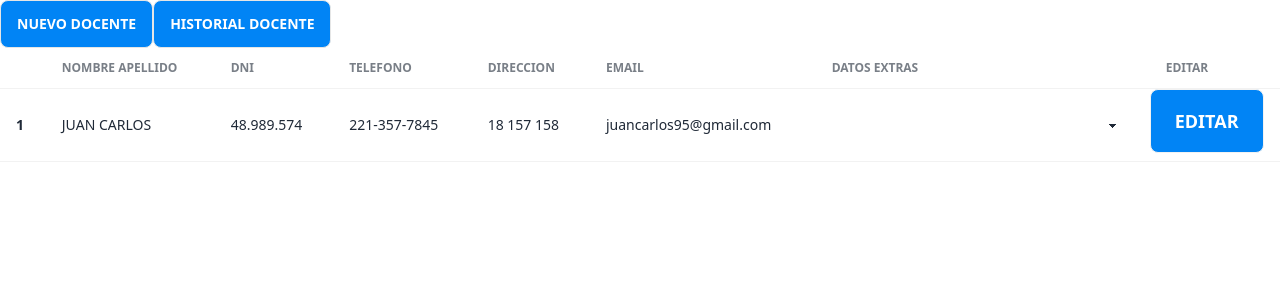
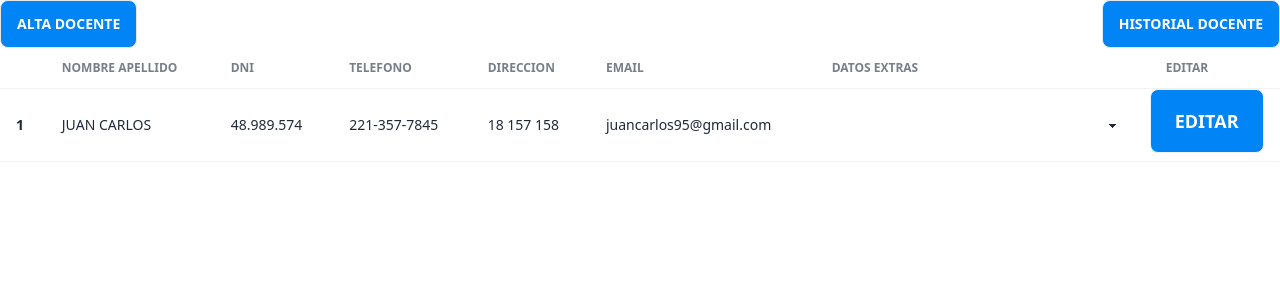
Before and after one commit to sebastianFeltes/app-asistencia-client, a React (Vite) app: page /datos-docentes in a window 1280 px wide. Shown: the top 300 px of the page. Built offline with nearby package versions, Linux system fonts and the light colour scheme.

Commit message:
Los botones andan

```diff
--- a/package.json
+++ b/package.json
@@ -28,6 +28,7 @@
     "eslint-plugin-react-hooks": "^4.6.0",
     "eslint-plugin-react-refresh": "^0.4.3",
     "postcss": "^8.4.27",
+    "sass": "^1.64.2",
     "tailwindcss": "^3.3.3",
     "vite": "^4.4.5"
   }
--- a/src/App.jsx
+++ b/src/App.jsx
@@ -1,5 +1,5 @@
 import { BrowserRouter, Route, Routes } from 'react-router-dom'
-import './App.css'
+import './App.scss'
 import Login from './components/Login'
 import { Layout } from './components/Layout'
 import HomeAdmin from './components/HomeAdmin'
--- a/src/components/DatosDocentes.jsx
+++ b/src/components/DatosDocentes.jsx
@@ -1,12 +1,30 @@
+import { Link } from "react-router-dom";
+
 export function DatosDocentes() {
+
+
+
+
+
+
+
   return (
     <>
+      <form>
+        <div className="flex justify-between">
+          <Link to={"/alta-docente"}>
             <button className="btn btn-active bg-[#0184F5] text-white">
-        Nuevo Docente
+              alta Docente
             </button>
+          </Link>
+
+          <Link to={"/historial-docente"}>
             <button className="btn btn-active bg-[#0184F5] text-white">
               Historial Docente
             </button>
+          </Link>
+        </div>
+      </form>
 
       <div className="overflow-x-auto">
         <table className="table table-zebra">
@@ -34,7 +52,6 @@ export function DatosDocentes() {
               <td>juancarlos95@gmail.com</td>
               <td>
                 <select className="select  w-full max-w-xs">
-
                   <option disabled>
                     <span>Telofono: </span>
                     <span>221-487-4871</span>
@@ -42,15 +59,16 @@ export function DatosDocentes() {
                   <option disabled>
                     <span>Documentacion:</span>
                     <span>Completa</span>
-
                   </option>
                   <option disabled>
                     <span>Telefono Medico:</span>
-                    <span>221-345-6259  </span>
+                    <span>221-345-6259 </span>
                   </option>
                 </select>
               </td>
-                <button className="btn btn-lg bg-[#0184F5] text-white">EDITAR</button>
+              <button className="btn btn-lg bg-[#0184F5] text-white">
+                EDITAR
+              </button>
             </tr>
           </tbody>
         </table>
```
Also changed, not shown: src/services/DatosDocentes.services.js (added, +14 -0 lines), src/App.css (deleted), src/App.scss (added), src/components/DatosDocentes.scss (added), 1 other file (tests, documents, lock files or other folders). Lines whose indentation alone changed are shown as unchanged.
